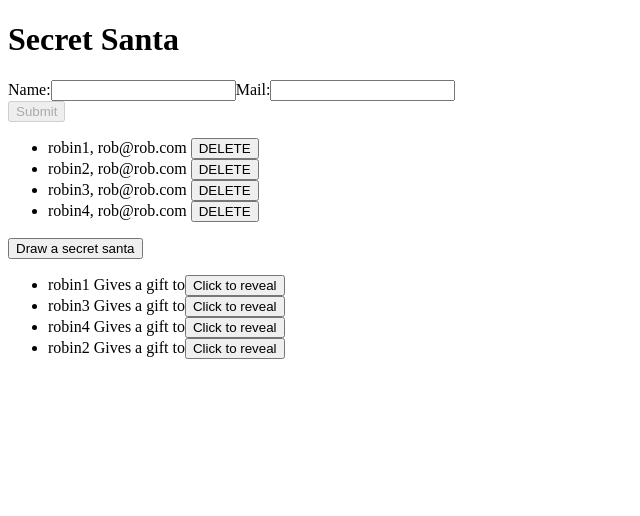
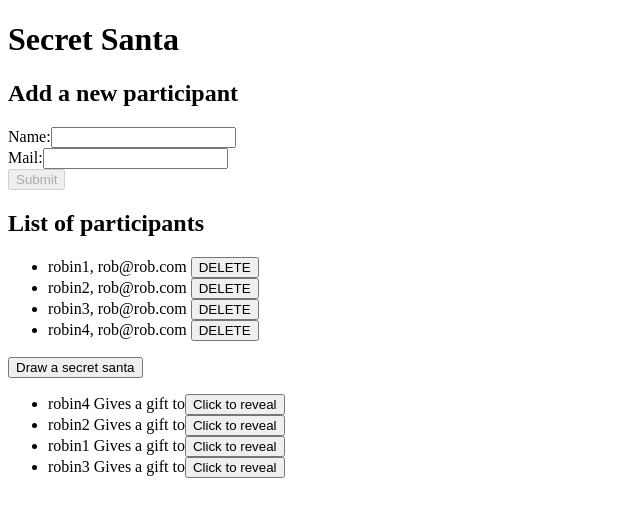
Before and after one commit to robinicole/secret_santa, a React (Create React App) app: page / in a window 1280 px wide. Both pictures are taken after a click on the button "Draw a secret santa". Shown: the top 516 px of the page, without its empty margins (0-640 px from the left). Built offline with nearby package versions, Linux system fonts and the light colour scheme.

Commit message:
Change naming conventions and fix bugs

```diff
--- a/src/components/oneDraw.js
+++ /dev/null
@@ -1,30 +0,0 @@
-import { Component } from "react";
-let SUCCESS = 'SUCCESS'
-let CLICK_TO_REVEAL =  'Click to reveal'
-class OneDraw extends Component {
-    state = {
-        'name_displayed':CLICK_TO_REVEAL
-    }
-    handleClick()
-    {
-        if (this.state.name_displayed === CLICK_TO_REVEAL)
-        {
-            this.setState({'name_displayed': `${this.props.receiver.name} click to hide`})
-            return SUCCESS
-        }
-        else
-        {
-            this.setState({'name_displayed': CLICK_TO_REVEAL })
-        }
-    }
-    render()
-    {
-        return (
-            <li key={this.props.ix}>
-                {this.props.offer.name} Gives a gift to
-                 <button key={`button_victime_${this.props.ix}`} onClick={() => this.handleClick()}> {this.state.name_displayed} </button>
-            </li>
-        )
-    }
-}
-export default OneDraw;
--- /dev/null
+++ b/src/components/oneParticipantMatching.js
@@ -0,0 +1,30 @@
+import { Component } from "react";
+let SUCCESS = 'SUCCESS'
+let CLICK_TO_REVEAL =  'Click to reveal'
+class OneParticipantMatching extends Component {
+    state = {
+        button_value: CLICK_TO_REVEAL
+    }
+    handleClick()
+    {
+        if (this.state.button_value === CLICK_TO_REVEAL)
+        {
+            this.setState({button_value: `${this.props.receiver.name} click to hide`})
+            return SUCCESS
+        }
+        else
+        {
+            this.setState({button_value: CLICK_TO_REVEAL })
+        }
+    }
+    render()
+    {
+        return (
+            <li key={this.props.ix}>
+                {this.props.offer.name} Gives a gift to
+                 <button key={`button_victime_${this.props.ix}`} onClick={() => this.handleClick()}> {this.state.button_value} </button>
+            </li>
+        )
+    }
+}
+export default OneParticipantMatching;
--- a/src/pages/createBourreauVictimes.js
+++ b/src/pages/createBourreauVictimes.js
@@ -1,5 +1,7 @@
 import { Component } from "react";
-import OneDraw from '../components/oneDraw'
+import OneParticipantMatching from '../components/oneParticipantMatching'
+
+// TODO: Those functions should be moved to a utils file
 function emailIsValid (email) {
   return /^[^\s@]+@[^\s@]+\.[^\s@]+$/.test(email)
 }
@@ -13,7 +15,7 @@ function shuffleArray(array) {
 }
 class BourreauVictimesCreation extends Component {
     state = {
-      people: [
+      participants: [
         {name: 'robin1', mail: 'rob@rob.com'},
         {name: 'robin2', mail: 'rob@rob.com'},
         {name: 'robin3', mail: 'rob@rob.com'},
@@ -22,41 +24,37 @@ class BourreauVictimesCreation extends Component {
       ],
       name: '',
       mail: '',
-      shuffled_list: []
+      shuffledParticipants: [],
+      participantMatchingToDisplay: null
   }
-  removePerson(ix)
+  removeParticipant(ix)
   {
-    this.state.people.splice(ix, 1)
-    this.setState({people: this.state.people, shuffled_list: []})
+    this.state.participants.splice(ix, 1)
+    this.setState({participants: this.state.participants, participantMatchingToDisplay: []})
 
   }
-  renderVisitors()
-  {
-  return this.state.people.map((e, ix) =>  <li key={ix}> {e.name}, {e.mail}  <button onClick={() => this.removePerson(ix)}> DELETE </button> </li>)
-  }
-  onChange(e)
+  onParticipantInputChange(e)
   {
     let new_state = {}
     new_state[e.target.name] = e.target.value
     this.setState(new_state)
   }
 
-  renderBoureauVictimes()
+  setupParticipantMatching(participants)
   {
-    let to_process = this.state.shuffled_list ;
-    let to_display = to_process.map((val, ix) =>
-    <OneDraw key={ix} ix={ix} offer={to_process[ix]} receiver={to_process[(ix + 1) % to_process.length]}/>
+    let participantMatching = participants.map((val, ix) =>
+      <OneParticipantMatching key={ix} ix={ix} offer={participants[ix]} receiver={participants[(ix + 1) % participants.length]}/>
     )
-    shuffleArray(to_display)
-    return to_display
+    shuffleArray(participantMatching) // We reshuffle the participants before displaying them
+    this.setState({participantMatchingToDisplay: [...participantMatching]})
   }
 
   handleDrawBourreauVictime()
   {
-    let people = [...this.state.people]
-    shuffleArray(people)
-    console.log(people)
-    this.setState({shuffled_list: people})
+    let participants = [...this.state.participants]
+    shuffleArray(participants)
+    this.setState({shuffledParticipants: participants})
+    this.setupParticipantMatching(participants)
   }
 
 
@@ -65,7 +63,7 @@ class BourreauVictimesCreation extends Component {
     let people = {name: this.state.name, mail: this.state.mail}
     if (true) // (emailIsValid(this.state.mail)) TODO: during the test phase we do not check for valid mail
     {
-    this.setState({people: [...this.state.people, people], name: '', mail: '', shuffled_list: []})
+    this.setState({participants: [...this.state.participants, people], name: '', mail: '', shuffledParticipants: [], participantMatchingToDisplay:[]})
     }
     else
     {
@@ -75,21 +73,27 @@ class BourreauVictimesCreation extends Component {
   render() {
   return (
     <div>
+      <h2>Add a new participant</h2>
       <form>
         <label>Name:
-        <input type="text" name="name" onChange={(e) => this.onChange(e)} value={this.state.name}/>
+        <input type="text" name="name" onChange={(e) => this.onParticipantInputChange(e)} value={this.state.name}/>
+        <br/>
         </label>
         <label>Mail:
-        <input type="text" name="mail" onChange={(e) => this.onChange(e)} value={this.state.mail}/>
+        <input type="text" name="mail" onChange={(e) => this.onParticipantInputChange(e)} value={this.state.mail}/>
         </label>
+        <br/>
       </form>
       <button onClick={(e) => this.handleSubmit(e)} disabled={(!this.state.name)}> Submit </button>
+      {/* TODO: add a check that the mail of the user is empty here */}
+      <h2>List of participants</h2>
       <ul>
-      {this.renderVisitors()}
+
+      {this.state.participants.map((e, ix) =>  <li key={ix}> {e.name}, {e.mail}  <button onClick={() => this.removeParticipant(ix)}> DELETE </button> </li>)}
       </ul>
       <button onClick={() => this.handleDrawBourreauVictime()}> Draw a secret santa </button>
       <ul>
-        {this.renderBoureauVictimes()}
+        {this.state.participantMatchingToDisplay}
       </ul>
     </div>
   );
```
